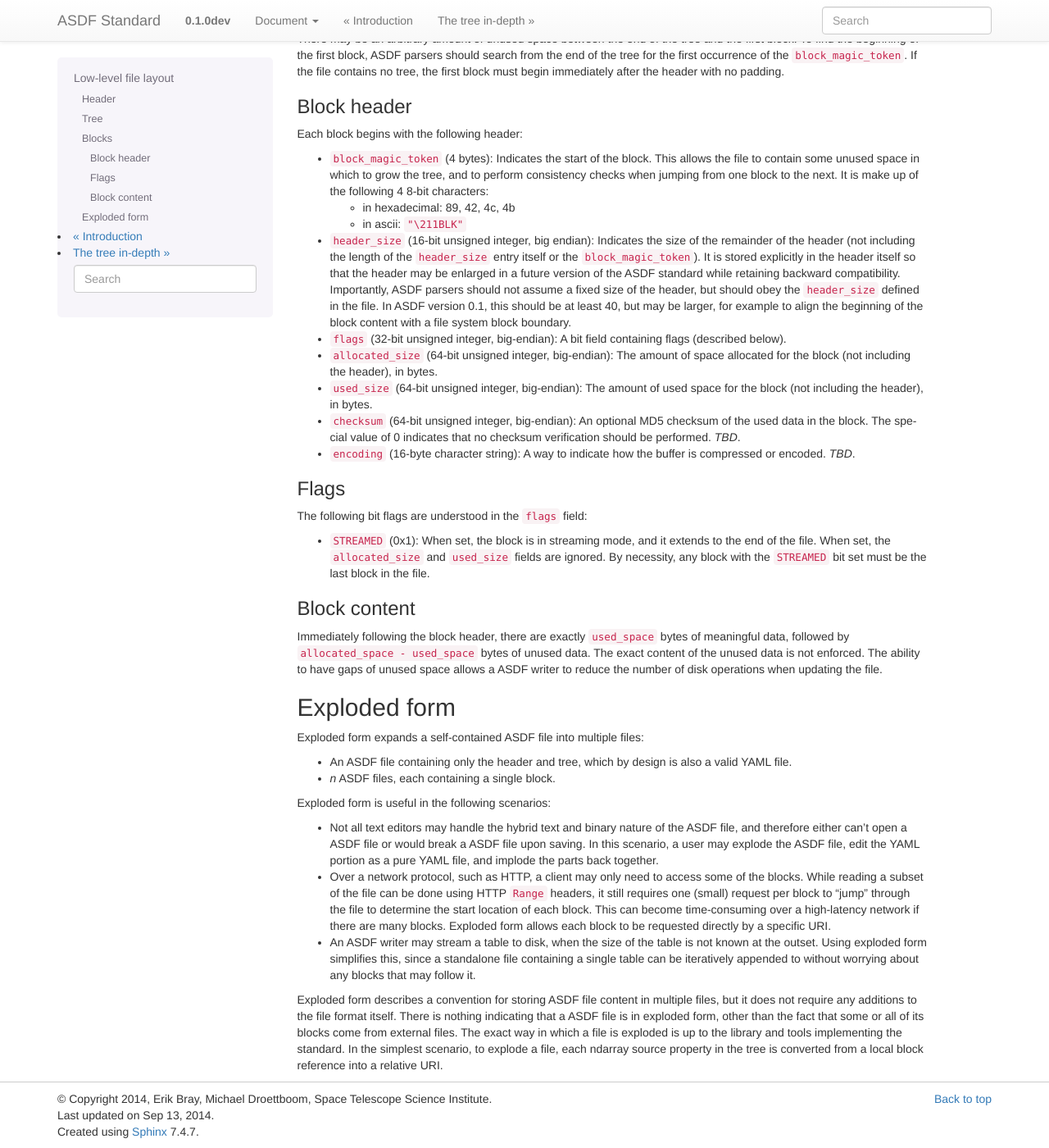
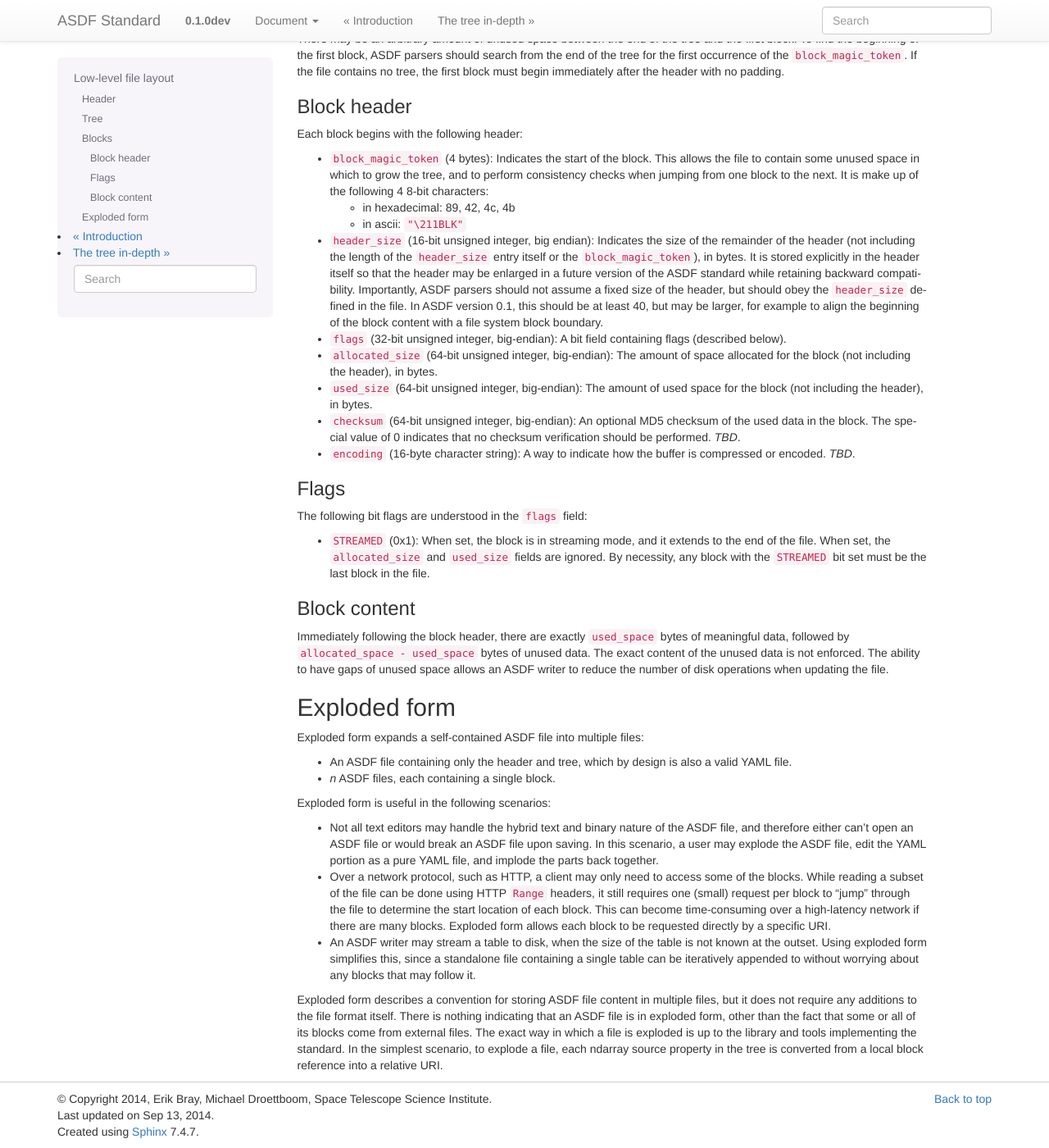
Before and after one commit to asdf-format/asdf-standard, a Sphinx documentation site: the page built from source/file_layout.rst, in a window 1280 px wide and 1400 px high, scrolled down 1744 px. Shown: the whole window at 82% size. Built offline with Sphinx 7.4.7, drawn with Linux system fonts in a browser that asks for light colours; pages that are not in the unit, such as notebooks, are missing from menus; some of the changed text lies outside the part shown.

Commit message:
Specify units of header_size and minor changes
* Include bytes unit in header_size description
* Replace 'a ASDF file' by 'an ASDF file'

```diff
--- a/source/file_layout.rst
+++ b/source/file_layout.rst
@@ -18,7 +18,7 @@ requiring changes in other parts of the file.  The same is not true
 for resizing a block, which has an explicit size stored in the file
 (except for, optionally, the last block).
 
-Note also that, by design, a ASDF file containing no binary blocks is
+Note also that, by design, an ASDF file containing no binary blocks is
 also a completely standard and valid YAML file.
 
 .. _header:
@@ -39,7 +39,7 @@ It is made up of the following parts (described in EBNF form)::
   header     = asdf_token " " major "." minor "." micro ["\r"] "\n"
 
 - ``asdf_token``: The constant string ``%ASDF``.  This can be used
-  to quickly identify the file as a ASDF file by reading the first 5
+  to quickly identify the file as an ASDF file by reading the first 5
   bytes.  It begins with a ``%`` so it will be treated as a YAML
   comment such that the :ref:`header` and the :ref:`tree` together
   form a valid YAML file.
@@ -152,8 +152,8 @@ Each block begins with the following header:
 
 - ``header_size`` (16-bit unsigned integer, big endian): Indicates the
   size of the remainder of the header (not including the length of the
-  ``header_size`` entry itself or the ``block_magic_token``).  It is
-  stored explicitly in the header itself so that the header may be
+  ``header_size`` entry itself or the ``block_magic_token``), in bytes.
+  It is stored explicitly in the header itself so that the header may be
   enlarged in a future version of the ASDF standard while retaining
   backward compatibility.  Importantly, ASDF parsers should not assume
   a fixed size of the header, but should obey the ``header_size``
@@ -195,7 +195,7 @@ Immediately following the block header, there are exactly
 ``used_space`` bytes of meaningful data, followed by
 ``allocated_space - used_space`` bytes of unused data.  The exact
 content of the unused data is not enforced.  The ability to have gaps
-of unused space allows a ASDF writer to reduce the number of disk
+of unused space allows an ASDF writer to reduce the number of disk
 operations when updating the file.
 
 .. _exploded:
@@ -213,8 +213,8 @@ Exploded form expands a self-contained ASDF file into multiple files:
 Exploded form is useful in the following scenarios:
 
 - Not all text editors may handle the hybrid text and binary nature of
-  the ASDF file, and therefore either can't open a ASDF file or would
-  break a ASDF file upon saving.  In this scenario, a user may explode
+  the ASDF file, and therefore either can't open an ASDF file or would
+  break an ASDF file upon saving.  In this scenario, a user may explode
   the ASDF file, edit the YAML portion as a pure YAML file, and
   implode the parts back together.
 
@@ -233,7 +233,7 @@ Exploded form is useful in the following scenarios:
 
 Exploded form describes a convention for storing ASDF file content in
 multiple files, but it does not require any additions to the file
-format itself.  There is nothing indicating that a ASDF file is in
+format itself.  There is nothing indicating that an ASDF file is in
 exploded form, other than the fact that some or all of its blocks come
 from external files.  The exact way in which a file is exploded is up
 to the library and tools implementing the standard.  In the simplest
```
